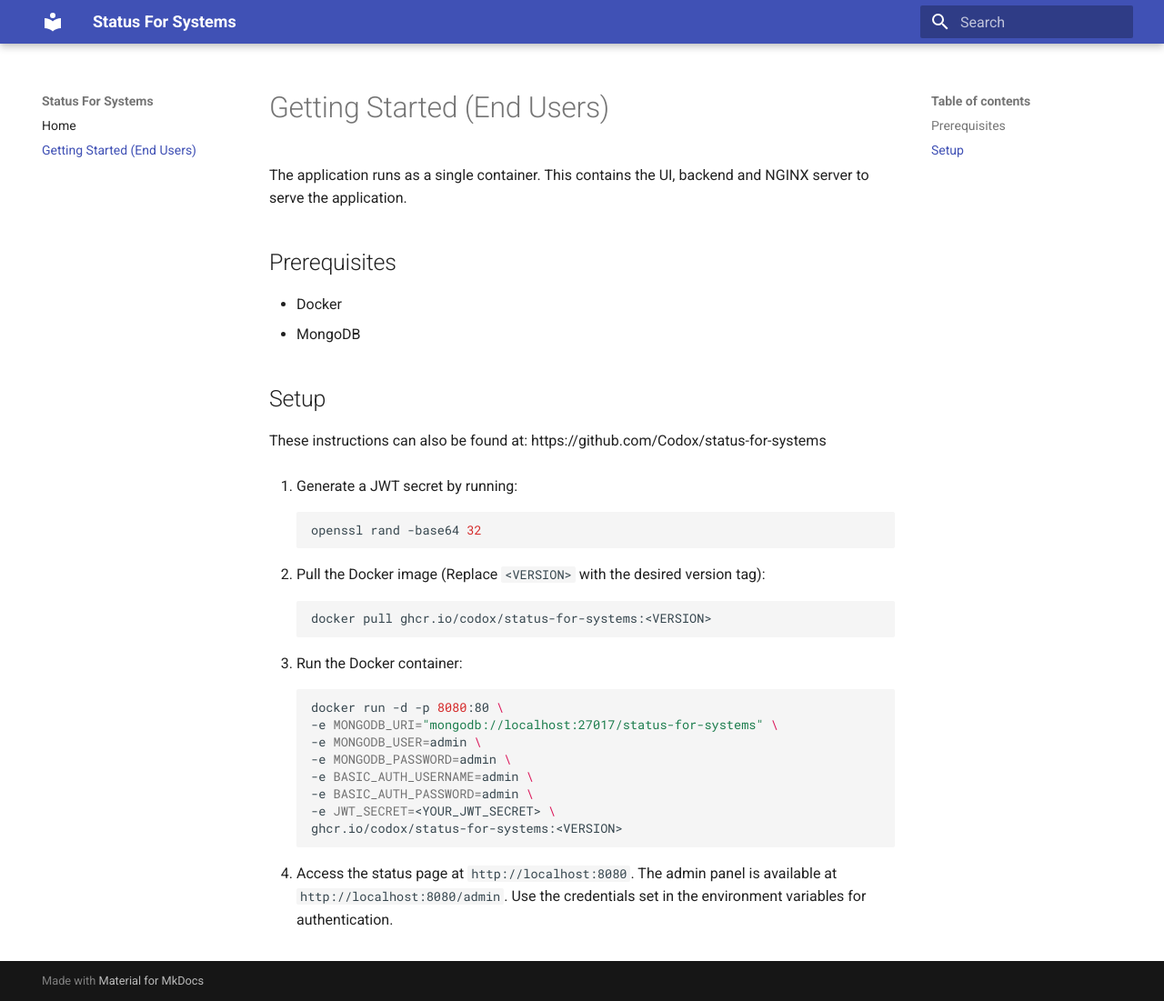
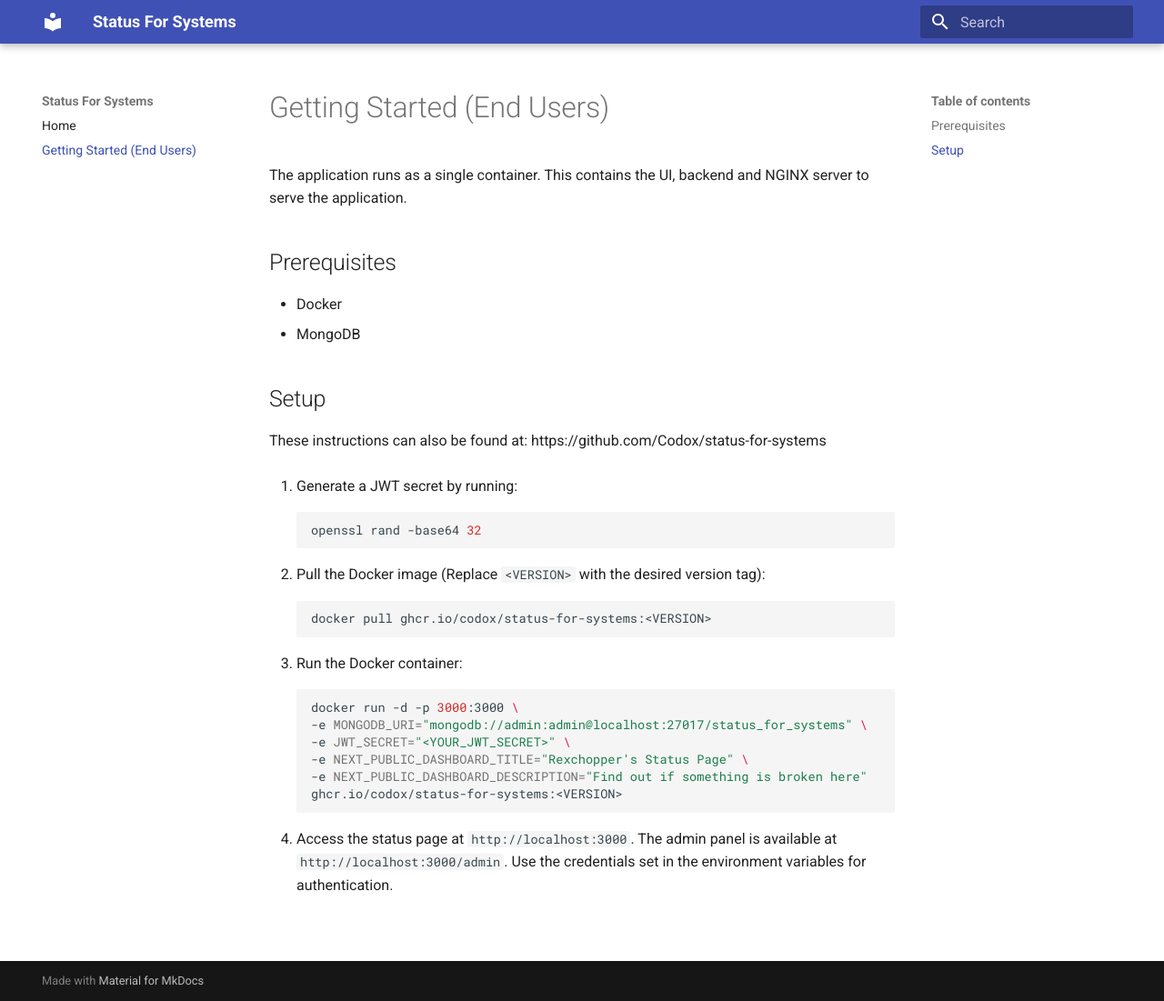
Before and after one commit to Codox/status-for-systems, an MkDocs documentation site: the page built from docs/docs/getting-started-end-users.md, in a window 1280 px wide and 1101 px high. Shown: the whole window at 91% size. Built offline with MkDocs 1.6.1 and Material for MkDocs 9.7.7, drawn with Linux system fonts in a browser that asks for light colours.

Commit message:
UPDATED docs

````diff
--- a/docs/docs/getting-started-end-users.md
+++ b/docs/docs/getting-started-end-users.md
@@ -25,15 +25,12 @@
 3. Run the Docker container:
 
     ```bash
-    docker run -d -p 8080:80 \
-    -e MONGODB_URI="mongodb://localhost:27017/status-for-systems" \
-    -e MONGODB_USER=admin \
-    -e MONGODB_PASSWORD=admin \
-    -e BASIC_AUTH_USERNAME=admin \
-    -e BASIC_AUTH_PASSWORD=admin \
-    -e JWT_SECRET=<YOUR_JWT_SECRET> \
+    docker run -d -p 3000:3000 \
+    -e MONGODB_URI="mongodb://admin:admin@localhost:27017/status_for_systems" \
+    -e JWT_SECRET="<YOUR_JWT_SECRET>" \
+    -e NEXT_PUBLIC_DASHBOARD_TITLE="Rexchopper's Status Page" \
+    -e NEXT_PUBLIC_DASHBOARD_DESCRIPTION="Find out if something is broken here"
     ghcr.io/codox/status-for-systems:<VERSION>
     ```
 
-4. Access the status page at
-   `http://localhost:8080`. The admin panel is available at `http://localhost:8080/admin`. Use the credentials set in the environment variables for authentication.
+4. Access the status page at `http://localhost:3000`. The admin panel is available at `http://localhost:3000/admin`. Use the credentials set in the environment variables for authentication.
````
Also changed, not shown: docs/docs/index.md (+2 -3 lines), 1 other file.
